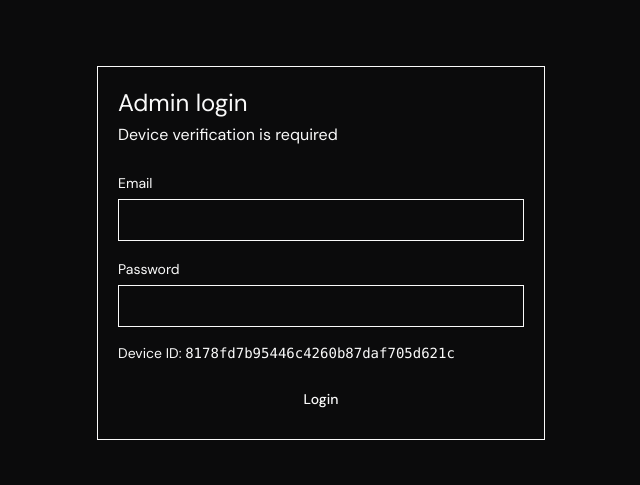
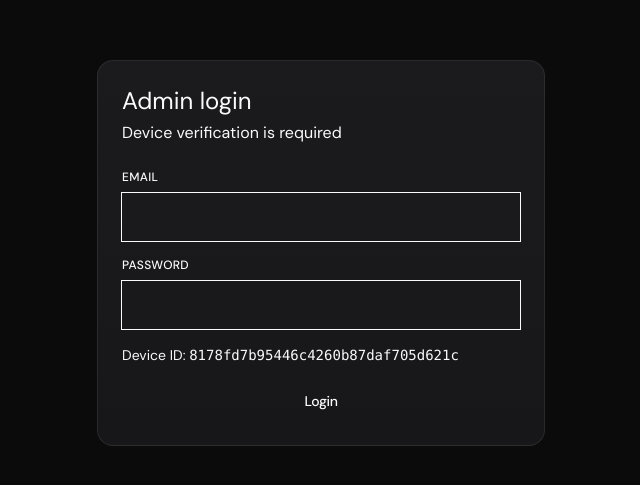
Before and after one commit to ishejaladouce/sms-elevanda-admin, a React (Vite) app in the folder frontend/: page /login in a window 1280 px wide. Shown: the part 147-632 px from the top of the page, without its empty margins (319-959 px from the left). Built offline with nearby package versions, Linux system fonts and the light colour scheme; no server answers.

Commit message:
feat(admin): refresh UI components and centralize page header

```diff
--- /dev/null
+++ b/frontend/src/components/layout/PageHeader.jsx
@@ -0,0 +1,23 @@
+// Standard page header used across admin pages.
+// Pill is a small status capsule (e.g. "Live overview"); action is right-aligned controls.
+export default function PageHeader({ title, subtitle, pill, action, children }) {
+  return (
+    <div className="flex flex-col sm:flex-row sm:items-end sm:justify-between gap-4 mb-8 fade-up">
+      <div>
+        {pill ? (
+          <div className="inline-flex items-center gap-2 rounded-full bg-surface ring-1 ring-border px-3 py-1 text-xs text-muted mb-3">
+            <span className="status-dot h-1.5 w-1.5 rounded-full bg-accent" />
+            {pill}
+          </div>
+        ) : null}
+        <h1 className="font-display text-3xl sm:text-4xl tracking-tight text-text">
+          {title}
+        </h1>
+        {subtitle ? <p className="text-muted mt-2">{subtitle}</p> : null}
+      </div>
+      {action || children ? (
+        <div className="flex flex-wrap items-center gap-2">{action || children}</div>
+      ) : null}
+    </div>
+  );
+}
--- a/frontend/src/components/ui/Badge.jsx
+++ b/frontend/src/components/ui/Badge.jsx
@@ -1,13 +1,19 @@
-export default function Badge({ variant = "neutral", children }) {
+// Small pill-shaped status badge.
+export default function Badge({ children, variant = "neutral", className = "" }) {
   const variants = {
-    success: "bg-success/15 text-success border-success/30",
-    warning: "bg-accent/15 text-accent border-accent/30",
-    danger: "bg-danger/15 text-danger border-danger/30",
-    neutral: "bg-surface2 text-muted border-border",
+    success: "bg-success/15 text-success ring-success/25",
+    warning: "bg-accent/15 text-accent ring-accent/25",
+    danger: "bg-danger/15 text-danger ring-danger/25",
+    neutral: "bg-surface2 text-muted ring-border",
   };
-
   return (
-    <span className={["inline-flex items-center rounded-control border px-2 py-0.5 text-xs", variants[variant]].join(" ")}>
+    <span
+      className={[
+        "inline-flex items-center rounded-full px-2.5 py-0.5 text-xs font-medium ring-1",
+        variants[variant],
+        className,
+      ].join(" ")}
+    >
       {children}
     </span>
   );
--- a/frontend/src/components/ui/Button.jsx
+++ b/frontend/src/components/ui/Button.jsx
@@ -1,3 +1,4 @@
+// Reusable button. Primary = filled accent with subtle shine sweep on hover.
 export default function Button({
   variant = "primary",
   size = "md",
@@ -7,19 +8,42 @@ export default function Button({
   children,
   ...props
 }) {
-  const base =
-    "inline-flex items-center justify-center rounded-control font-medium transition duration-200 ease-smooth focus:outline-none focus:ring-2 focus:ring-accent/40 disabled:opacity-60 disabled:cursor-not-allowed";
+  const base = [
+    "group relative inline-flex items-center justify-center overflow-hidden",
+    "rounded-control font-medium tracking-tight",
+    "transition-all duration-200 ease-smooth",
+    "focus:outline-none focus-visible:ring-2 focus-visible:ring-offset-2 focus-visible:ring-offset-bg",
+    "disabled:opacity-60 disabled:cursor-not-allowed disabled:pointer-events-none",
+    "select-none",
+  ].join(" ");
 
   const variants = {
-    primary: "bg-accent text-bg hover:bg-accentHover",
-    secondary: "border border-border bg-transparent text-text hover:bg-surface2",
-    danger: "bg-danger text-white hover:brightness-110",
+    primary: [
+      "bg-accent text-bg shadow-glow",
+      "hover:bg-accentHover hover:brightness-105",
+      "active:scale-[0.98] focus-visible:ring-accent",
+    ].join(" "),
+    secondary: [
+      "text-text bg-surface ring-1 ring-border",
+      "hover:bg-surface2 hover:ring-borderStrong",
+      "focus-visible:ring-borderStrong",
+    ].join(" "),
+    ghost: [
+      "text-muted hover:text-text",
+      "hover:bg-surface2",
+      "focus-visible:ring-borderStrong",
+    ].join(" "),
+    danger: [
+      "bg-danger/90 text-white",
+      "hover:bg-danger hover:brightness-110",
+      "focus-visible:ring-danger",
+    ].join(" "),
   };
 
   const sizes = {
-    sm: "h-9 px-3 text-sm",
+    sm: "h-9 px-3.5 text-xs",
     md: "h-10 px-4 text-sm",
-    lg: "h-11 px-5 text-base",
+    lg: "h-12 px-6 text-base",
   };
 
   return (
@@ -28,13 +52,16 @@ export default function Button({
       disabled={disabled || loading}
       {...props}
     >
+      {variant === "primary" ? (
+        <span className="absolute inset-0 -translate-x-full bg-gradient-to-r from-transparent via-white/30 to-transparent transition-transform duration-700 group-hover:translate-x-full pointer-events-none" />
+      ) : null}
       {loading ? (
-        <span className="inline-flex items-center gap-2">
+        <span className="relative inline-flex items-center gap-2">
           <span className="h-4 w-4 rounded-full border-2 border-current border-r-transparent animate-spin" />
           <span>Loading</span>
         </span>
       ) : (
-        children
+        <span className="relative inline-flex items-center gap-2">{children}</span>
       )}
     </button>
   );
--- a/frontend/src/components/ui/Card.jsx
+++ b/frontend/src/components/ui/Card.jsx
@@ -1,8 +1,47 @@
-export default function Card({ title, children, className = "" }) {
+// Tracks the mouse over a tile so the radial spotlight (.tile::before) can follow it.
+function handleTileMouseMove(e) {
+  const rect = e.currentTarget.getBoundingClientRect();
+  e.currentTarget.style.setProperty("--mx", `${e.clientX - rect.left}px`);
+  e.currentTarget.style.setProperty("--my", `${e.clientY - rect.top}px`);
+}
+
+// Reusable card. Interactive by default (mouse-follow spotlight, lift on hover).
+export default function Card({
+  title,
+  subtitle,
+  action,
+  children,
+  className = "",
+  padded = true,
+  interactive = true,
+}) {
   return (
-    <div className={["rounded-card border border-border bg-surface shadow-soft p-5", className].join(" ")}>
-      {title ? <div className="text-sm text-muted">{title}</div> : null}
-      <div className={title ? "mt-2" : ""}>{children}</div>
+    <div
+      onMouseMove={interactive ? handleTileMouseMove : undefined}
+      className={[
+        interactive
+          ? "tile"
+          : "rounded-card bg-surface ring-1 ring-border shadow-card",
+        padded ? "p-6" : "",
+        className,
+      ].join(" ")}
+    >
+      {title || action ? (
+        <div className="flex items-start justify-between gap-3 mb-4">
+          <div className="min-w-0">
+            {title ? (
+              <h3 className="text-xs uppercase tracking-wider font-medium text-muted">
+                {title}
+              </h3>
+            ) : null}
+            {subtitle ? (
+              <p className="text-sm text-text mt-1">{subtitle}</p>
+            ) : null}
+          </div>
+          {action ? <div className="flex-shrink-0">{action}</div> : null}
+        </div>
+      ) : null}
+      <div className="relative">{children}</div>
     </div>
   );
 }
--- a/frontend/src/components/ui/Input.jsx
+++ b/frontend/src/components/ui/Input.jsx
@@ -1,20 +1,46 @@
 import { forwardRef } from "react";
 
-const Input = forwardRef(function Input({ label, error, className = "", ...props }, ref) {
+// Reusable input with optional left icon, theme-aware ring, and clean error state.
+const Input = forwardRef(function Input(
+  { label, error, icon = null, className = "", ...props },
+  ref
+) {
   return (
-    <div>
-      {label ? <label className="text-sm text-muted">{label}</label> : null}
+    <div className="w-full">
+      {label ? (
+        <label className="block text-xs font-medium text-muted mb-2 tracking-wide uppercase">
+          {label}
+        </label>
+      ) : null}
+      <div className="relative group">
+        {icon ? (
+          <span className="pointer-events-none absolute left-4 top-1/2 -translate-y-1/2 text-muted group-focus-within:text-accent transition-colors">
+            {icon}
+          </span>
+        ) : null}
         <input
           ref={ref}
           className={[
-          "mt-1 w-full rounded-control border border-border bg-surface2 px-3 py-2 outline-none transition duration-200 ease-smooth",
-          "focus:ring-2 focus:ring-accent/40",
-          error ? "border-danger" : "",
+            "w-full h-12 rounded-control",
+            "bg-surface placeholder:text-muted/60",
+            "ring-1 ring-border",
+            "hover:ring-borderStrong",
+            "focus:ring-2 focus:ring-accent/60",
+            "outline-none transition-all duration-200 ease-smooth",
+            "text-text",
+            icon ? "pl-12 pr-4" : "px-4",
+            error ? "ring-2 ring-danger/60 focus:ring-danger/60" : "",
             className,
           ].join(" ")}
           {...props}
         />
-      {error ? <div className="text-danger text-sm mt-1">{error}</div> : null}
+      </div>
+      {error ? (
+        <div className="text-danger text-xs mt-2 flex items-center gap-1.5">
+          <span className="inline-block h-1 w-1 rounded-full bg-danger" />
+          {error}
+        </div>
+      ) : null}
     </div>
   );
 });
--- a/frontend/src/components/ui/Table.jsx
+++ b/frontend/src/components/ui/Table.jsx
@@ -1,11 +1,15 @@
+// Themed data table. Subtle dividers, no aggressive borders, hover affordance per row.
 export default function Table({ columns, rows, rowKey }) {
   return (
-    <div className="w-full overflow-x-auto rounded-card border border-border">
+    <div className="w-full overflow-x-auto rounded-card bg-surface ring-1 ring-border shadow-card">
       <table className="w-full text-sm">
-        <thead className="bg-surface2 text-muted">
-          <tr>
+        <thead>
+          <tr className="border-b border-border">
             {columns.map((c) => (
-              <th key={c.key} className="text-left font-medium px-3 py-2 whitespace-nowrap">
+              <th
+                key={c.key}
+                className="text-left font-medium px-4 py-3 whitespace-nowrap text-[11px] uppercase tracking-wider text-muted"
+              >
                 {c.header}
               </th>
             ))}
@@ -14,15 +18,24 @@ export default function Table({ columns, rows, rowKey }) {
         <tbody>
           {rows.length === 0 ? (
             <tr>
-              <td className="px-3 py-6 text-muted" colSpan={columns.length}>
+              <td
+                className="px-4 py-8 text-muted text-center"
+                colSpan={columns.length}
+              >
                 No records yet
               </td>
             </tr>
           ) : (
-            rows.map((r, idx) => (
-              <tr key={rowKey(r)} className={idx % 2 === 0 ? "bg-surface" : "bg-surface2/30"}>
+            rows.map((r) => (
+              <tr
+                key={rowKey(r)}
+                className="border-b border-border last:border-0 transition-colors duration-200 ease-smooth hover:bg-surface2"
+              >
                 {columns.map((c) => (
-                  <td key={c.key} className="px-3 py-2 whitespace-nowrap">
+                  <td
+                    key={c.key}
+                    className="px-4 py-3 whitespace-nowrap text-text"
+                  >
                     {c.render ? c.render(r) : r[c.key]}
                   </td>
                 ))}
```
Also changed, not shown: frontend/src/components/layout/Navbar.jsx (+104 -27 lines). Lines whose indentation alone changed are shown as unchanged.
